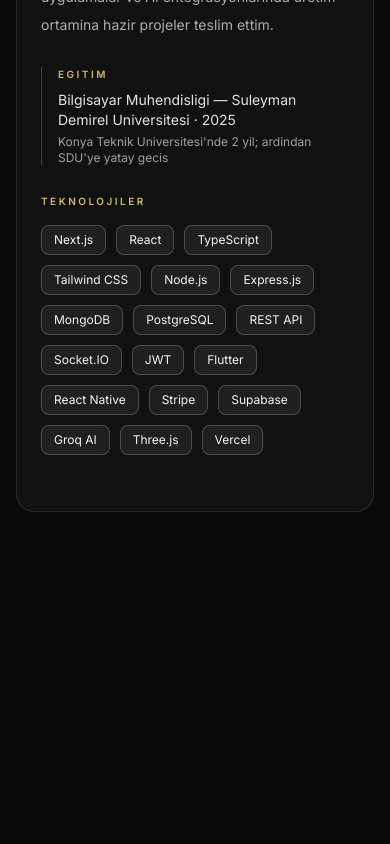
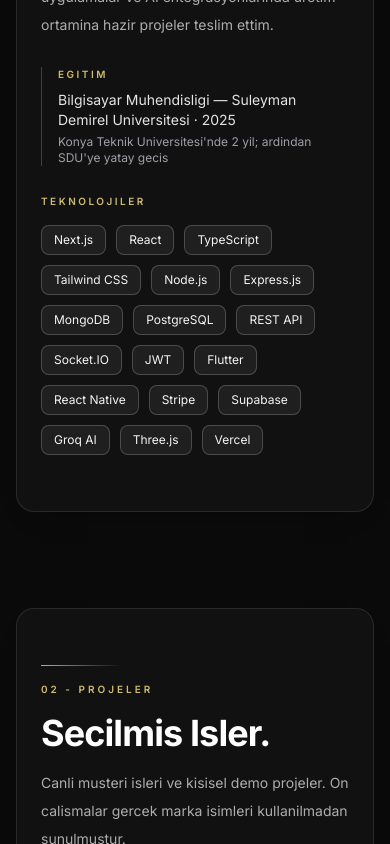
Before and after one commit to FatihEmreBARUTCU0/portfolyo, a Next.js app: page / in a window 390 px wide. Shown: the part 1156-2000 px from the top of the page. Built offline with nearby package versions, Linux system fonts and the light colour scheme.

Commit message:
Remove poster flash and fix mobile projects visibility on initial render

```diff
--- a/src/app/page.tsx
+++ b/src/app/page.tsx
@@ -183,7 +183,7 @@ function ProjectCard({
 
 export default function Home() {
   const prefersReducedMotion = useReducedMotion();
-  const [isMobile, setIsMobile] = useState(false);
+  const [isMobile, setIsMobile] = useState(true);
 
   useEffect(() => {
     const mediaQuery = window.matchMedia("(max-width: 767px)");
@@ -209,9 +209,8 @@ export default function Home() {
             muted
             loop
             playsInline
-            preload="metadata"
+            preload="auto"
             aria-hidden="true"
-            poster="/projects/srnoto.png"
           >
             <source src="/videos/hero-bg.mp4" type="video/mp4" />
           </video>
```
